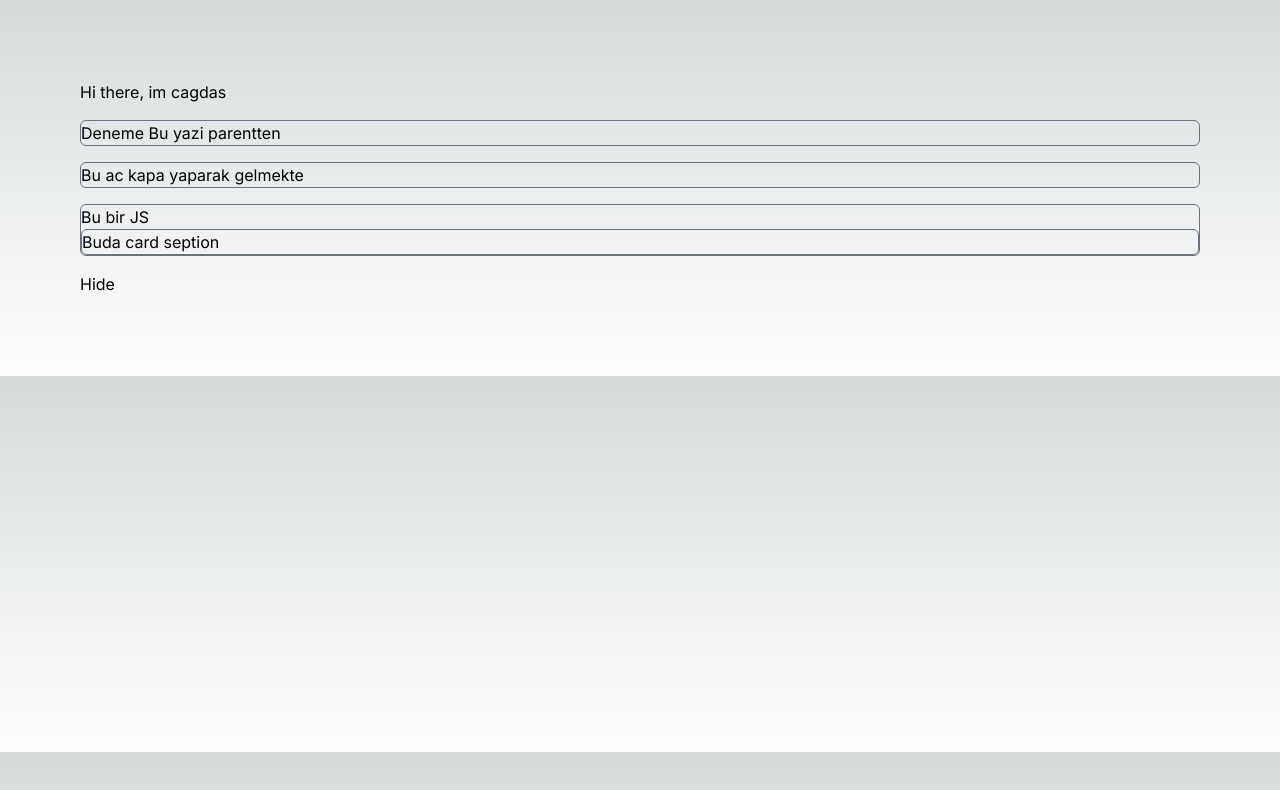
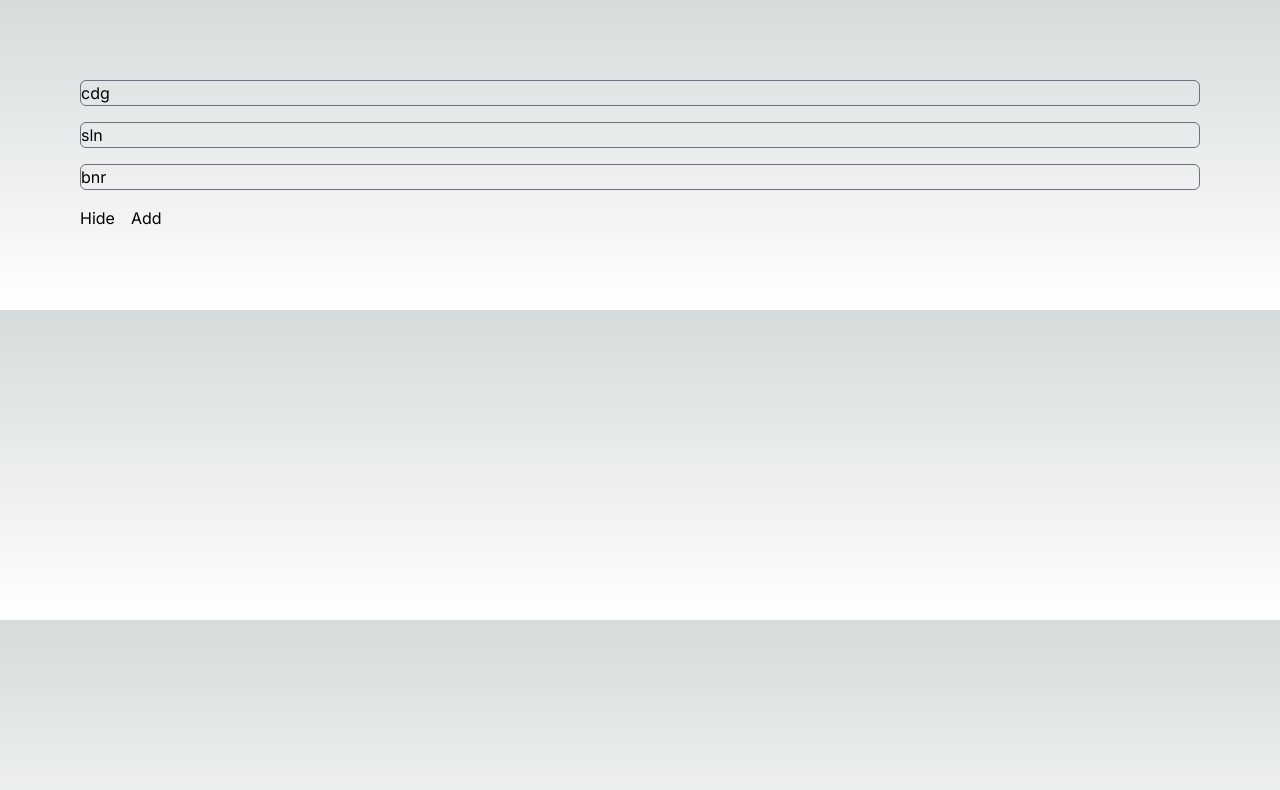
Before and after one commit to tascagdas/tascagdas-blog-portfolio, a Next.js app: page / in a window 1280 px wide. Shown: the top 790 px of the page. Built offline with nearby package versions, Linux system fonts and the light colour scheme.

Commit message:
usestate ve array mapleme islemi basit ornek

```diff
--- a/app/page.js
+++ b/app/page.js
@@ -12,19 +12,8 @@ export default function Home() {
   const myName = "cagdas"
   const [isVisible, setIsVisible]=useState(true)
 
-  const cards = isVisible && <>
-    <div >
-      Hi there, im {myName}
-    </div>
-    <Card>Deneme Bu yazi parentten</Card>
-    <Card >Bu ac kapa yaparak gelmekte</Card>
-    <Card>
-      <div>
-        Bu bir JS
-      </div>
-      <Card>Buda card seption</Card>
-    </Card>
-  </>
+  const [names,setNames]= useState(['cdg','sln','bnr'])
+  const cards = isVisible && names.map((name,index) => <Card key={index}>{name }</Card>)
 
 
   function handleClick() {
@@ -34,14 +23,20 @@ export default function Home() {
 
 
   }
+  const handleAdd=()=>{
+    setNames([...names,'Yeni eklenen'])
+  }
 
   return (
     <>
       <div className="p-20 space-y-4">
         {cards}
-        <button className="btn" onClick={handleClick}>
-          {isVisible?'Hide':'Show'}
-        </button>
+        <div className="flex space-x-4">
+          <button className="btn" onClick={handleClick}>
+            {isVisible ? 'Hide' : 'Show'}
+          </button>
+          <button onClick={handleAdd}>Add</button>
+</div>
       </div>
 
     </>
```
